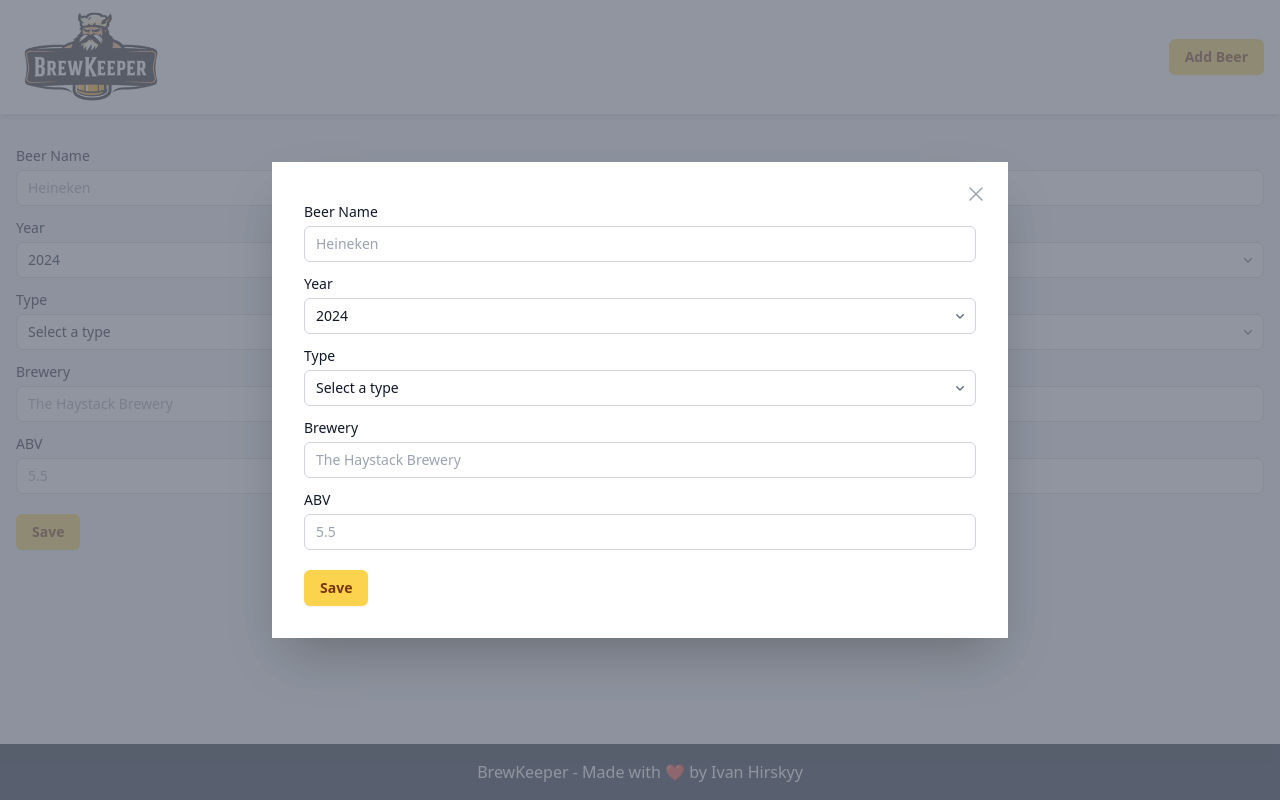
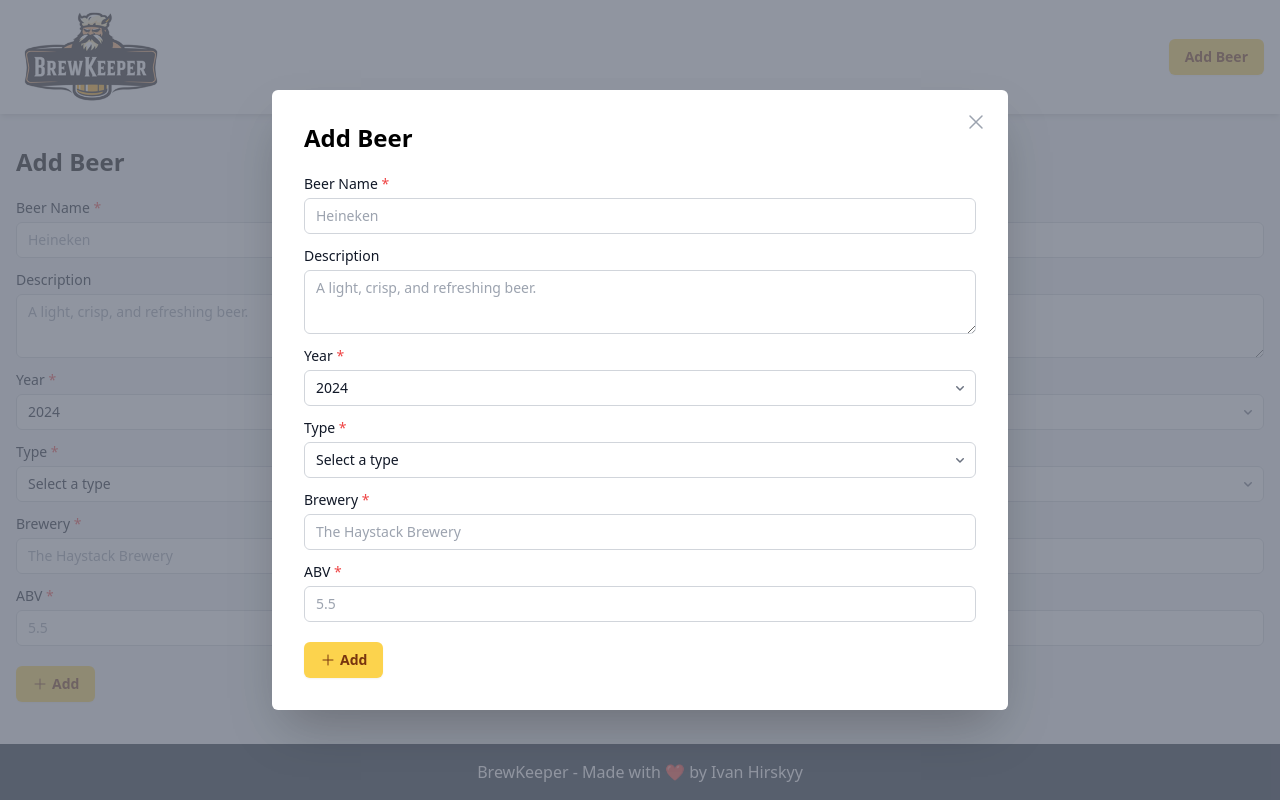
Before and after one commit to ivanhirskyy/BrewKeeper, a Vue app: page /add in a window 1280 px wide. Both pictures are taken after a click on the button "Add Beer". Built offline with nearby package versions, Linux system fonts and the light colour scheme.

Commit message:
add review form

```diff
--- a/src/components/AddBeerForm.vue
+++ b/src/components/AddBeerForm.vue
@@ -1,11 +1,18 @@
 <template>
   <form @submit.prevent="submit" class="flex flex-col gap-3 w-full">
+    <h2 class="text-2xl font-bold mb-2">Add Beer</h2>
     <FormInput
       label="Beer Name"
       type="text"
       v-model="name"
       :required="true"
       placeholder="Heineken"
+    />
+
+    <FormTextarea
+      label="Description"
+      v-model="description"
+      placeholder="A light, crisp, and refreshing beer."
     />
 
     <FormSelect
@@ -47,23 +54,28 @@
 
     <FormInput label="ABV" type="text" v-model="abv" placeholder="5.5" :required="true" />
 
-    <div class="flex mt-2 block">
-      <TheButton variant="primary" size="md" type="submit">Save</TheButton>
+    <div class="mt-2 block">
+      <TheButton variant="primary" size="md" type="submit">
+        <PlusIcon class="w-4 h-4" />
+        Add</TheButton>
     </div>
   </form>
 </template>
 
 <script lang="ts" setup>
-import { ref } from 'vue'
+import { ref, useId } from 'vue'
 import { useBeerStore } from '../stores/beer'
 import FormInput from './FormInput.vue'
 import FormSelect from './FormSelect.vue'
 import TheButton from './TheButton.vue'
 import { useModalStore } from '../stores/modal'
+import { PlusIcon } from '@heroicons/vue/24/outline'
+import FormTextarea from './FormTextarea.vue'
 
 const store = useBeerStore()
 
 const name = ref('')
+const description = ref('')
 const type = ref('')
 const year = ref(2024)
 const brewery = ref('')
@@ -73,11 +85,14 @@ const modalStore = useModalStore()
 
 function submit() {
   store.addBeer({
+    id: useId(),
     name: name.value,
+    description: description.value,
     type: type.value,
     year: year.value,
     brewery: brewery.value,
     abv: abv.value,
+    reviews: [],
   })
 
   modalStore.close()
--- /dev/null
+++ b/src/components/BeerDetails.vue
@@ -0,0 +1,109 @@
+<script lang="ts" setup>
+import type { Beer } from '@/types';
+import { computed, defineProps, ref } from 'vue'
+import { StarIcon } from '@heroicons/vue/20/solid'
+import TheButton from './TheButton.vue';
+import FormTextarea from './FormTextarea.vue';
+import { useBeerStore } from '../stores/beer'
+
+const props = defineProps<{
+  beer: Beer
+}>()
+
+const showReviewFields = ref(false);
+const rating = ref(5);
+const review = ref('');
+
+const store = useBeerStore();
+
+const submitReview = () => {
+  store.addReview(props.beer.id, rating.value, review.value);
+  closeReview();
+}
+
+const closeReview = () => {
+  showReviewFields.value = false;
+  rating.value = 5;
+  review.value = '';
+}
+
+const toggleReview = () => {
+  if (showReviewFields.value) {
+    closeReview();
+  } else {
+    showReviewFields.value = true;
+  }
+}
+
+const averageRating = computed(() => {
+  return props.beer.reviews.length > 0
+    ? Number((props.beer.reviews.reduce((acc, review) => acc + review.rating, 0) / props.beer.reviews.length).toFixed(1))
+    : 0;
+});
+</script>
+
+<template>
+  <div class="flex flex-col gap-2 items-start">
+      <h3 class="text-2xl font-bold mb-2 text-gray-800">{{ beer.name }}</h3>
+    <div class="grid grid-cols-2 w-full gap-2">
+      <p class="text-sm font-semibold text-gray-800">Type: <span class="font-normal">{{ beer.type }}</span></p>
+      <p class="text-sm font-semibold text-gray-800">ABV: <span class="font-normal">{{ beer.abv }}%</span></p>
+      <p class="text-sm font-semibold text-gray-800">Brewery: <span class="font-normal">{{ beer.brewery }}</span></p>
+      <p class="text-sm font-semibold text-gray-800">Year: <span class="font-normal">{{ beer.year }}</span></p>
+    </div>
+
+    <template v-if="beer.reviews.length > 0">
+      <p class="text-sm font-semibold mt-4 text-gray-800">Reviews: <span class="font-normal">{{ averageRating }}/5</span></p>
+      <div class="space-y-2 border p-2 rounded-md w-full">
+        <div v-for="(review, index) in beer.reviews" :key="index" class="flex flex-col gap-1 p-2" :class="{'border-b': index !== beer.reviews.length - 1}">
+        <div class="flex items-center">
+          <StarIcon v-for="star in [0, 1, 2, 3, 4]" :key="star" :class="[review.rating >= star ? 'text-amber-500' : 'text-gray-200', 'size-5 shrink-0']" aria-hidden="true" />
+        </div>
+
+        <p class="text-sm font-regular text-gray-800">{{ review.comment }}</p>
+        </div>
+      </div>
+    </template>
+
+
+    <TheButton class="mt-2" variant="tertiary" size="sm" @click="toggleReview">
+      Add Review
+    </TheButton>
+
+    <Transition>
+      <template v-if="showReviewFields">
+        <div class="border p-4 rounded-lg mt-2 w-full">
+          <form @submit.prevent="submitReview" class="flex flex-col gap-3 items-start">
+            <div>
+              <p class="text-sm font-semibold text-gray-800">Rate this beer:</p>
+              <div class="flex mt-1">
+                <StarIcon v-for="star in [0, 1, 2, 3, 4]" :key="star" :class="[rating >= star ? 'text-amber-500' : 'text-gray-200', 'size-5 shrink-0 cursor-pointer transition-all']" aria-hidden="true" @click="rating = star" />
+              </div>
+            </div>
+              <FormTextarea class="w-full" label="Comment" v-model="review" placeholder="This beer is amazing!" required />
+              <div class="flex gap-2">
+              <TheButton variant="secondary" type="button" size="sm" @click="closeReview();">
+                Cancel
+              </TheButton>
+              <TheButton variant="primary" type="submit" size="sm">
+                Submit
+              </TheButton>
+            </div>
+          </form>
+        </div>
+      </template>
+    </Transition>
+  </div>
+</template>
+
+<style scoped>
+.v-enter-active,
+.v-leave-active {
+  transition: opacity 0.3s ease;
+}
+
+.v-enter-from,
+.v-leave-to {
+  opacity: 0;
+}
+</style>
--- a/src/components/FormInput.vue
+++ b/src/components/FormInput.vue
@@ -2,7 +2,7 @@
   <div class="sm:col-span-3">
     <label :for="id" class="block text-sm font-medium text-gray-900" v-if="label">{{
       label
-    }}</label>
+    }} <span v-if="required" class="text-red-500">*</span></label>
     <div class="mt-1 relative flex items-center">
       <input
         :type
--- a/src/components/FormSelect.vue
+++ b/src/components/FormSelect.vue
@@ -2,7 +2,7 @@
   <div class="sm:col-span-3">
     <label class="block text-sm font-medium text-gray-900" v-if="label" :for="id">{{
       label
-    }}</label>
+    }} <span v-if="required" class="text-red-500">*</span></label>
     <div class="mt-1 grid grid-cols-1">
       <select
         :id
--- /dev/null
+++ b/src/components/FormTextarea.vue
@@ -0,0 +1,25 @@
+<template>
+  <div class="sm:col-span-3">
+    <label :for="id" class="block text-sm font-medium text-gray-900" v-if="label">
+      {{label}}
+      <span v-if="required" class="text-red-500">*</span>
+    </label>
+    <div class="mt-1 relative flex items-center">
+      <textarea :id rows="2" v-model="value" :required :placeholder autocomplete="given-name" class="block min-h-16 w-full rounded-md bg-white px-3 py-1.5 text-base text-gray-900 outline outline-1 -outline-offset-1 outline-gray-300 placeholder:text-gray-400 focus:outline focus:outline-2 focus:-outline-offset-2 focus:outline-amber-600 sm:text-sm/6" />
+    </div>
+  </div>
+</template>
+
+<script lang="ts" setup>
+import { useId, type Component } from 'vue'
+
+defineProps<{
+  label?: string
+  placeholder?: string
+  required?: boolean
+}>()
+
+const id = useId()
+
+const value = defineModel<string | number>()
+</script>
--- a/src/components/TheButton.vue
+++ b/src/components/TheButton.vue
@@ -1,25 +1,24 @@
 <template>
   <button
     :type
-    class="rounded-md px-4 py-2 text-sm font-semibold shadow-sm focus-visible:outline focus-visible:outline-2 focus-visible:outline-offset-2"
+    class="rounded-md px-4 py-2 text-sm font-semibold shadow-sm focus-visible:outline focus-visible:outline-2 transition-all focus-visible:outline-offset-2 flex items-center justify-center gap-1"
     :class="[variants[variant], sizes[size]]"
   >
-    <slot />
+    <slot></slot>
   </button>
 </template>
 
 <script lang="ts" setup>
-import { defineProps } from 'vue'
-
 defineProps<{
   type?: 'button' | 'submit' | 'reset'
-  variant: 'primary' | 'secondary'
+  variant: 'primary' | 'secondary' | 'tertiary'
   size: 'sm' | 'md' | 'lg'
 }>()
 
 const variants = {
   primary: 'bg-amber-300 hover:bg-amber-200 text-amber-900 focus-visible:outline-amber-400',
-  secondary: 'bg-gray-600 hover:bg-gray-500 text-white focus-visible:outline-gray-600',
+  secondary: 'bg-gray-200 hover:bg-gray-300 text-gray-950 focus-visible:outline-gray-600',
+  tertiary: 'bg-white hover:bg-amber-100 text-amber-800 focus-visible:outline-amber-600 border border-amber-300',
 }
 
 const sizes = {
--- a/src/components/TheModal.vue
+++ b/src/components/TheModal.vue
@@ -30,7 +30,7 @@
               class="flex w-full transform text-left text-base transition md:my-8 md:max-w-xl md:px-4 lg:max-w-3xl"
             >
               <div
-                class="relative flex w-full items-center overflow-hidden bg-white px-4 pb-8 pt-14 shadow-2xl sm:px-6 sm:pt-8 md:p-6 lg:p-8"
+                class="relative flex w-full items-center overflow-hidden bg-white px-4 pb-8 pt-14 shadow-2xl rounded-md sm:px-6 sm:pt-8 md:p-6 lg:p-8"
               >
                 <button
                   type="button"
@@ -40,7 +40,7 @@
                   <span class="sr-only">Close</span>
                   <XMarkIcon class="size-6" aria-hidden="true" />
                 </button>
-                <div class="w-full mt-2">
+                <div class="w-full">
                   <component :is="store.modalComponent" v-bind="store.modalComponentProps" />
                 </div>
               </div>
--- a/src/stores/beer.ts
+++ b/src/stores/beer.ts
@@ -112,6 +112,27 @@ export const useBeerStore = defineStore('beer', () => {
     beers.value.splice(index, 1)
     localStorage.setItem('beers', JSON.stringify(beers.value))
   }
+  function addReview(id: string, rating: number, comment: string) {
+    const beer = beers.value.find((beer) => beer.id === id)
+    if (beer) {
+      beer.reviews.push({
+        rating,
+        comment,
+      })
+      localStorage.setItem('beers', JSON.stringify(beers.value))
+    }
+  }
+
+  function getAverageRating(id: string) {
+    const beer = beers.value.find((beer) => beer.id === id)
+    console.log(beer)
+    if (beer) {
+      console.log(beer.reviews)
+      const sum = beer.reviews.reduce((acc, review) => acc + review.rating, 0)
+      return sum / beer.reviews.length
+    }
+    return 0
+  }
   function addRandomBeer() {
     const randomBeer = beerListRandom[Math.floor(Math.random() * beerListRandom.length)]
     beers.value.push(randomBeer)
@@ -125,6 +146,8 @@ export const useBeerStore = defineStore('beer', () => {
     sortBy,
     order,
     addBeer,
+    addReview,
+    getAverageRating,
     deleteBeer,
     addRandomBeer,
   }
--- a/src/types/index.d.ts
+++ b/src/types/index.d.ts
@@ -1,8 +1,14 @@
 export interface Beer {
+  id: string;
   name: string
+  description: string
   type: string
   year: number
   brewery: string
   abv: number
-  notes?: string
+
+  reviews: {
+    rating: number;
+    comment: string;
+  }[];
 }
```
Also changed, not shown: src/components/BeerCard.vue (+28 -3 lines), 2 other files (tests, documents, lock files or other folders).
